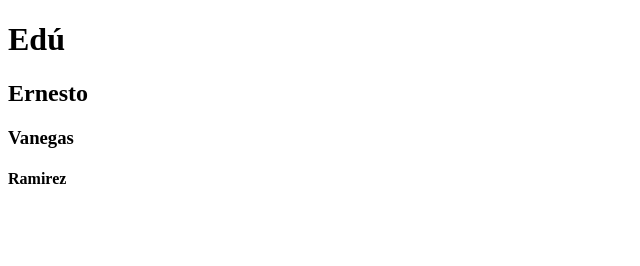
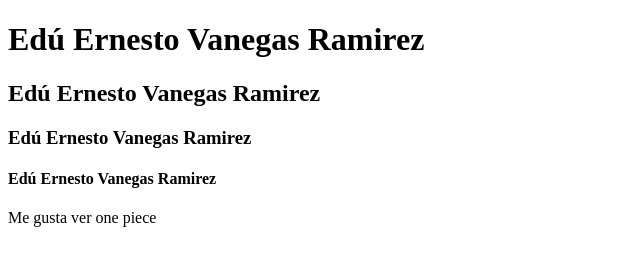
Before and after one commit to EduVanegas19/clase07-html, a plain HTML site: page index.html in a window 1280 px wide. Shown: the whole page, without its empty margins (0-640 px from the left). Drawn offline with Linux system fonts and the light colour scheme.

Commit message:
Agregue mi nombre completo para cada H y una descripcion sobre mi

```diff
--- a/index.html
+++ b/index.html
@@ -7,9 +7,10 @@
     <title>Clase 07 html</title>
 </head>
 <body>
-        <h1>Edú</h1>
-        <h2>Ernesto</h2>
-        <h3>Vanegas</h3>
-        <h4>Ramirez</h4>
+        <h1>Edú Ernesto Vanegas Ramirez</h1>
+        <h2>Edú Ernesto Vanegas Ramirez</h2>
+        <h3>Edú Ernesto Vanegas Ramirez</h3>
+        <h4>Edú Ernesto Vanegas Ramirez</h4>
+        <p>Me gusta ver one piece</p>
 </body>
 </html>
```
